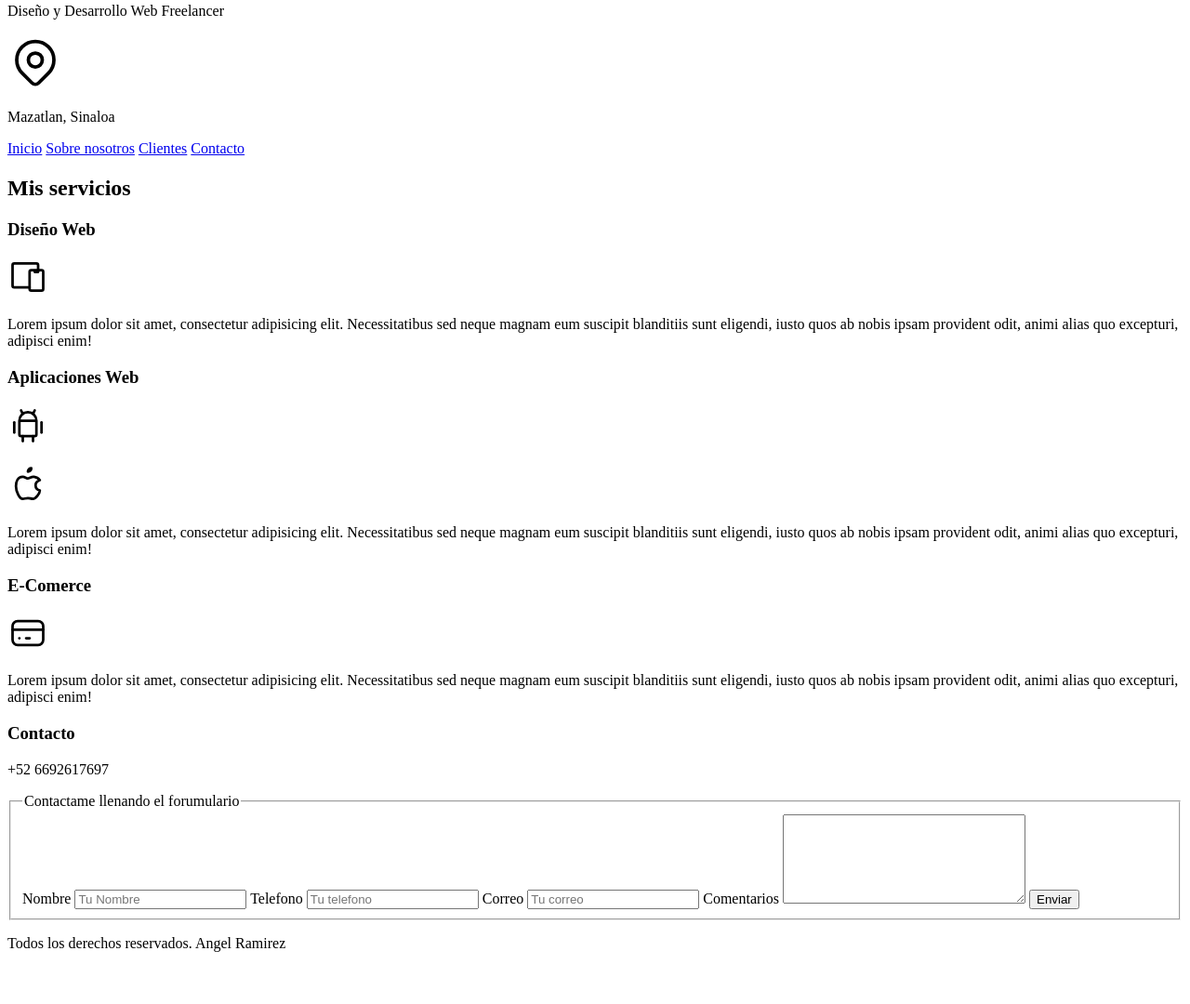
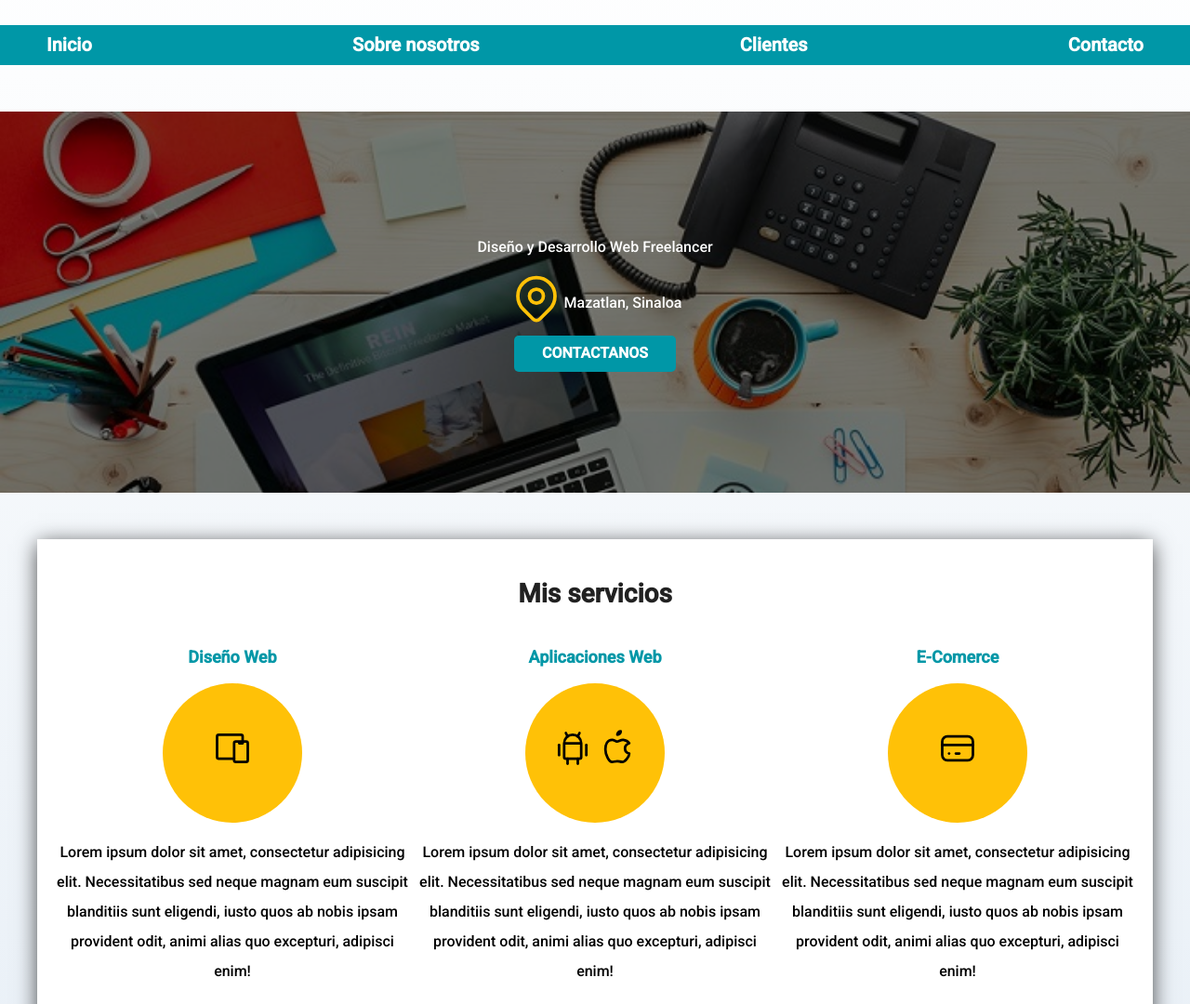
Before and after one commit to AngelRamirez30/Freelance-Project, a plain HTML site: page index.html in a window 1280 px wide. Shown: the part 92-1172 px from the top of the page at 93% size. Before the commit the page ends 1132 px from the top, so only its background shows below. Drawn offline with Linux system fonts and the light colour scheme.

Commit message:
Proyecto finalizado

```diff
--- a/css/styles.css
+++ b/css/styles.css
@@ -1,16 +1,263 @@
+:root{
+    --blanco: #FFFfff;
+    --negro: #212121;
+    --amarillo: #FFC107;
+    --celeste: #0097A7;
+    --gris: #757575;
+}
 
 html{
     font-size: 62.5%;
+    box-sizing: border-box;
+    min-height: 100%;
+    scroll-snap-type: y mandatory;
 }
+
+.servicios,
+.nav-principal,
+.formulario{
+    scroll-snap-align: center;
+    scroll-snap-stop: always;
+}
+
+*, *:before, *:after {
+    box-sizing: inherit;
+}
+
 body{
     font-size: 16px;
+    font-family: 'Roboto', sans-serif;
+    background-image: linear-gradient(to top, #DFE9F3 0%, var(--blanco) 100%);
 }
+
+.sombra{
+    box-shadow: 0px 4px 22px -1px rgba(0,0,0,0.75);
+    background-color: var(--blanco);
+    padding: 2rem;
+}
+/* sizes de las fuentes*/
 h1 {
-    text-align: center;
-    color: black;
-    font-family:Verdana, Geneva, Tahoma, sans-serif;
     font-size: 3.8rem;
 }
-span{
+
+h2{
+    font-size: 2.8rem;
+}
+
+h3{
+    font-size: 1.8rem;
+}
+
+h1,h2,h3{
+    text-align: center;
+    color: var(--negro);
+}
+
+.titulo span{
     font-size: 2rem;
 }
+
+/* Estilo del boton*/
+.boton{
+    background-color: var(--celeste);
+    color: var(--blanco);
+    padding: 1rem 3rem;
+    margin: 1rem 0;
+    text-decoration: none;
+    text-transform: uppercase;
+    font-weight: bold;
+    border-radius: 0.5rem;
+    width: 90%;
+    text-align: center;
+    border: none;
+}
+
+.boton:hover{
+    cursor: pointer;
+}
+
+@media (min-width: 480px) {
+    .boton{
+        width: auto;
+    }
+}
+
+ /* Navegacion principal */
+.contenedor{
+    max-width: 120rem;
+    margin: 5rem auto;
+}
+
+.nav-bg{
+    background-color: var(--celeste);
+}
+
+.nav-principal{
+    display: flex;
+    flex-direction: column;
+    align-items: center;
+}
+
+@media (min-width: 768px) {
+    .nav-principal{
+        flex-direction: row;
+        justify-content: space-between;
+    }
+}
+
+.nav-principal a {
+
+    color: var(--blanco);
+    text-decoration: none;
+    font-size: 2rem;
+    font-weight: bold;
+    padding: 1rem;
+}
+
+.nav-principal a:hover {
+    background-color: var(--amarillo);
+    color: var(--negro);
+    font-size: 2rem;
+    font-weight: bold;
+}
+
+.hero {
+    background-image: url(../img/freelance.jpg);
+    background-repeat: no-repeat;
+    background-size: cover;
+    height: 41rem;
+    position: relative;
+    margin-bottom: 2rem;
+}
+
+.contenido-hero {
+    position: absolute;
+    background-color: rgb(0 0 0 / 50%);
+    width: 100%;
+    height: 100%;
+
+    display: flex;
+    flex-direction: column;
+    align-items: center;
+    justify-content: center;
+}
+
+.ubicacion{
+    display: flex;
+    align-items: flex-end;
+}
+
+.contenido-hero h2,
+.contenido-hero p {
+     color: var(--blanco)
+}
+
+/* Servicios */
+
+@media (min-width: 768px) {
+    .servicios{
+        display: grid;
+        grid-template-columns: 1fr 1fr 1fr;
+        column-gap: 1rem;
+    }
+}
+
+.servicio{
+    display: flex;
+    flex-direction: column;
+    align-items: center;
+}
+
+.servicio h3{
+    color: var(--celeste);
+    font-weight: bold;
+}
+
+.servicio p{
+    line-height: 2;
+    text-align: center;
+}
+
+.servicio .iconos{
+    height: 15rem;
+    width: 15rem;
+    border-radius: 50%;
+    background-color: var(--amarillo);
+    display: flex;
+    justify-content: space-evenly;
+    align-items: center;
+}
+
+/* Contacto */
+
+.formulario{
+    background-color: var(--gris);
+    width: min( 60rem, 100%);
+    margin: 2rem auto;
+    padding: 2rem;
+    border-radius: 2rem;
+}
+
+.formulario fieldset{
+    border: none;
+}
+
+.formulario legend{
+    text-align: center;
+    font-size: 1.8rem;
+    text-transform: uppercase;
+    font-weight: bold;
+    margin-bottom: 2rem;
+    color: var(--amarillo);
+}
+
+@media (min-width: 768px) {
+    .contenedor-campos{
+        display: grid;
+        grid-template-columns: 1fr 1fr;
+        grid-template-rows: auto auto 20rem;
+        column-gap: 2rem;
+    }
+    .campo:nth-child(3),
+    .campo:nth-child(4){/* Nos ayuda a seleccionar un div especifico pq se llaman igual*/
+        grid-column: 1 / 3;
+    }
+}
+
+.campo label{
+    color: var(--blanco);
+    font-weight: bold;
+    margin: .5rem 0;
+    display: block;
+}
+
+.campo textarea{
+    height: 16rem;
+    resize: none;
+}
+
+.input-text{
+    border: none;
+    width: 100%;
+    padding: 1rem;
+    border-radius: 0.5rem;
+}
+
+.w-sm-100{
+    width: 100%;
+}
+
+@media (min-width: 768px) {
+    .w-sm-100{
+        width: auto;
+    }
+}
+
+.enviar{
+    display: flex;
+    justify-content: flex-end;
+}
+
+.footer{
+    text-align: center;
+}
--- a/index.html
+++ b/index.html
@@ -4,46 +4,65 @@
     <meta charset="UTF-8">
     <meta http-equiv="X-UA-Compatible" content="IE=edge">
     <meta name="viewport" content="width=device-width, initial-scale=1.0">
+    <link rel="stylesheet" href="css/normalize.css">
+    <link rel="preconnect" href="https://fonts.googleapis.com">
+    <link rel="preconnect" href="https://fonts.gstatic.com" crossorigin>
+    <link href="https://fonts.googleapis.com/css2?family=Roboto:wght@500&display=swap" rel="stylesheet">
     <link rel="stylesheet" href="css/styles.css">
     <title>Freelancer</title>
 </head>
 <body>
+
+
     <header>
-        <h1>Angel Ramirez <span>Freelancer</span></h1>
+        <h1 class="titulo">Angel Ramirez <span>Freelancer</span></h1>
 
     </header>
-    <section>
-        <p>Diseño y Desarrollo Web Freelancer</p>
-        <p>
-            <svg xmlns="http://www.w3.org/2000/svg" class="icon icon-tabler icon-tabler-map-pin" width="60" height="60" viewBox="0 0 24 24" stroke-width="1.5" stroke="#000000" fill="none" stroke-linecap="round" stroke-linejoin="round">
-            <path stroke="none" d="M0 0h24v24H0z" fill="none"/>
-            <circle cx="12" cy="11" r="3" />
-            <path d="M17.657 16.657l-4.243 4.243a2 2 0 0 1 -2.827 0l-4.244 -4.243a8 8 0 1 1 11.314 0z" />
-          </svg>
-        </p>
-        <p>Mazatlan, Sinaloa</p>
-    </section>
-    <nav>
+
+    <div class="nav-bg">
+        <nav class="nav-principal contenedor">
             <a href="index.html">Inicio</a>
             <a href="nosotros.html">Sobre nosotros</a>
             <a href="#">Clientes</a>
             <a href="#">Contacto</a>
         </nav>
+    </div>
 
-    <main>
+    <section class="hero">
+        <div class="contenido-hero">
+            <p class="">Diseño y Desarrollo Web <span>Freelancer</span></p>
+
+            <div class="ubicacion">
+                <svg xmlns="http://www.w3.org/2000/svg" class="icon icon-tabler icon-tabler-map-pin" width="60" height="60" viewBox="0 0 24 24" stroke-width="1.5" stroke=#FFC107 fill="none" stroke-linecap="round" stroke-linejoin="round">
+                    <path stroke="none" d="M0 0h24v24H0z" fill="none"/>
+                    <circle cx="12" cy="11" r="3" />
+                    <path d="M17.657 16.657l-4.243 4.243a2 2 0 0 1 -2.827 0l-4.244 -4.243a8 8 0 1 1 11.314 0z" />
+                </svg>
+                <p>  Mazatlan, Sinaloa</p>
+            </div>
+
+            <a class="boton" href="a">contactanos</a>
+        </div> <!-- cierra contenido-hero -->
+    </section>
+
+    <main class="contenedor sombra">
         <h2>Mis servicios</h2>
-        <section>
+        <div class="servicios">
+            <section class="servicio">
                 <h3>Diseño Web</h3>
+                <div class="iconos">
                     <p><svg xmlns="http://www.w3.org/2000/svg" class="icon icon-tabler icon-tabler-devices" width="44" height="44" viewBox="0 0 24 24" stroke-width="1.5" stroke="#000000" fill="none" stroke-linecap="round" stroke-linejoin="round">
                         <path stroke="none" d="M0 0h24v24H0z" fill="none"/>
                         <rect x="13" y="8" width="8" height="12" rx="1" />
                         <path d="M18 8v-3a1 1 0 0 0 -1 -1h-13a1 1 0 0 0 -1 1v12a1 1 0 0 0 1 1h9" />
                         <line x1="16" y1="9" x2="18" y2="9" />
                     </svg></p>
+                </div>
                 <p>Lorem ipsum dolor sit amet, consectetur adipisicing elit. Necessitatibus sed neque magnam eum suscipit blanditiis sunt eligendi, iusto quos ab nobis ipsam provident odit, animi alias quo excepturi, adipisci enim!</p>
             </section>
-        <section>
+            <section class="servicio">
                 <h3>Aplicaciones Web</h3>
+                <div class="iconos">
                     <p><svg xmlns="http://www.w3.org/2000/svg" class="icon icon-tabler icon-tabler-brand-android" width="44" height="44" viewBox="0 0 24 24" stroke-width="1.5" stroke="#000000" fill="none" stroke-linecap="round" stroke-linejoin="round">
                         <path stroke="none" d="M0 0h24v24H0z" fill="none"/>
                         <line x1="4" y1="10" x2="4" y2="16" />
@@ -53,16 +72,19 @@
                         <line x1="16" y1="3" x2="15" y2="5" />
                         <line x1="9" y1="18" x2="9" y2="21" />
                         <line x1="15" y1="18" x2="15" y2="21" />
-              </svg></p>
-            <p><svg xmlns="http://www.w3.org/2000/svg" class="icon icon-tabler icon-tabler-brand-apple" width="44" height="44" viewBox="0 0 24 24" stroke-width="1.5" stroke="#000000" fill="none" stroke-linecap="round" stroke-linejoin="round">
+                    </svg>
+                    <svg xmlns="http://www.w3.org/2000/svg" class="icon icon-tabler icon-tabler-brand-apple" width="44" height="44" viewBox="0 0 24 24" stroke-width="1.5" stroke="#000000" fill="none" stroke-linecap="round" stroke-linejoin="round">
                         <path stroke="none" d="M0 0h24v24H0z" fill="none"/>
                         <path d="M9 7c-3 0 -4 3 -4 5.5c0 3 2 7.5 4 7.5c1.088 -.046 1.679 -.5 3 -.5c1.312 0 1.5 .5 3 .5s4 -3 4 -5c-.028 -.01 -2.472 -.403 -2.5 -3c-.019 -2.17 2.416 -2.954 2.5 -3c-1.023 -1.492 -2.951 -1.963 -3.5 -2c-1.433 -.111 -2.83 1 -3.5 1c-.68 0 -1.9 -1 -3 -1z" />
                         <path d="M12 4a2 2 0 0 0 2 -2a2 2 0 0 0 -2 2" />
-              </svg></p>
+                    </svg>
+                        </p>
+                </div>
                 <p>Lorem ipsum dolor sit amet, consectetur adipisicing elit. Necessitatibus sed neque magnam eum suscipit blanditiis sunt eligendi, iusto quos ab nobis ipsam provident odit, animi alias quo excepturi, adipisci enim!</p>
             </section>
-        <section>
+            <section class="servicio">
                 <h3>E-Comerce</h3>
+                <div class="iconos">
                     <p><svg xmlns="http://www.w3.org/2000/svg" class="icon icon-tabler icon-tabler-credit-card" width="44" height="44" viewBox="0 0 24 24" stroke-width="1.5" stroke="#000000" fill="none" stroke-linecap="round" stroke-linejoin="round">
                         <path stroke="none" d="M0 0h24v24H0z" fill="none"/>
                         <rect x="3" y="5" width="18" height="14" rx="3" />
@@ -70,28 +92,47 @@
                         <line x1="7" y1="15" x2="7.01" y2="15" />
                         <line x1="11" y1="15" x2="13" y2="15" />
                     </svg></p>
+                </div>
                 <p>Lorem ipsum dolor sit amet, consectetur adipisicing elit. Necessitatibus sed neque magnam eum suscipit blanditiis sunt eligendi, iusto quos ab nobis ipsam provident odit, animi alias quo excepturi, adipisci enim!</p>
             </section>
-    </main>
+        </div> <!-- cierre servicios -->
+
     <section>
         <h3>Contacto</h3>
-        <p>+52 6692617697</p>
-        <form >
+        <form class="formulario">
             <fieldset>
                 <legend>Contactame llenando el forumulario</legend>
+                <div class="contenedor-campos">
+                    <div class="campo">
                         <label>Nombre</label>
-                <input type="text" placeholder="Tu Nombre">
+                        <input class="input-text" type="text" placeholder="Tu Nombre">
+                    </div>
+
+                    <div class="campo">
                         <label>Telefono</label>
-                <input type="tel" placeholder="Tu telefono">
+                        <input class="input-text" type="tel" placeholder="Tu telefono">
+                    </div>
+
+                    <div class="campo">
                         <label >Correo</label>
-                <input type="email" placeholder="Tu correo">
+                        <input class="input-text" type="email" placeholder="Tu correo">
+                    </div>
+
+                    <div class="campo">
                         <label >Comentarios</label>
-                <textarea cols="30" rows="6"></textarea>
-                <input type="submit" value="Enviar">
+                        <textarea class="input-text" cols="30" rows="6"></textarea>
+                    </div>
+                </div>
+
+                <div class="enviar">
+                    <input class="boton w-sm-100" type="submit" value="Enviar">
+                </div>
             </fieldset>
         </form>
     </section>
-    <footer>
+
+    </main>
+    <footer class="footer">
         <p>Todos los derechos reservados. Angel Ramirez</p>
     </footer>
 </body>
```
Also changed, not shown: css/normalize.css (added). Lines whose indentation alone changed are shown as unchanged.
